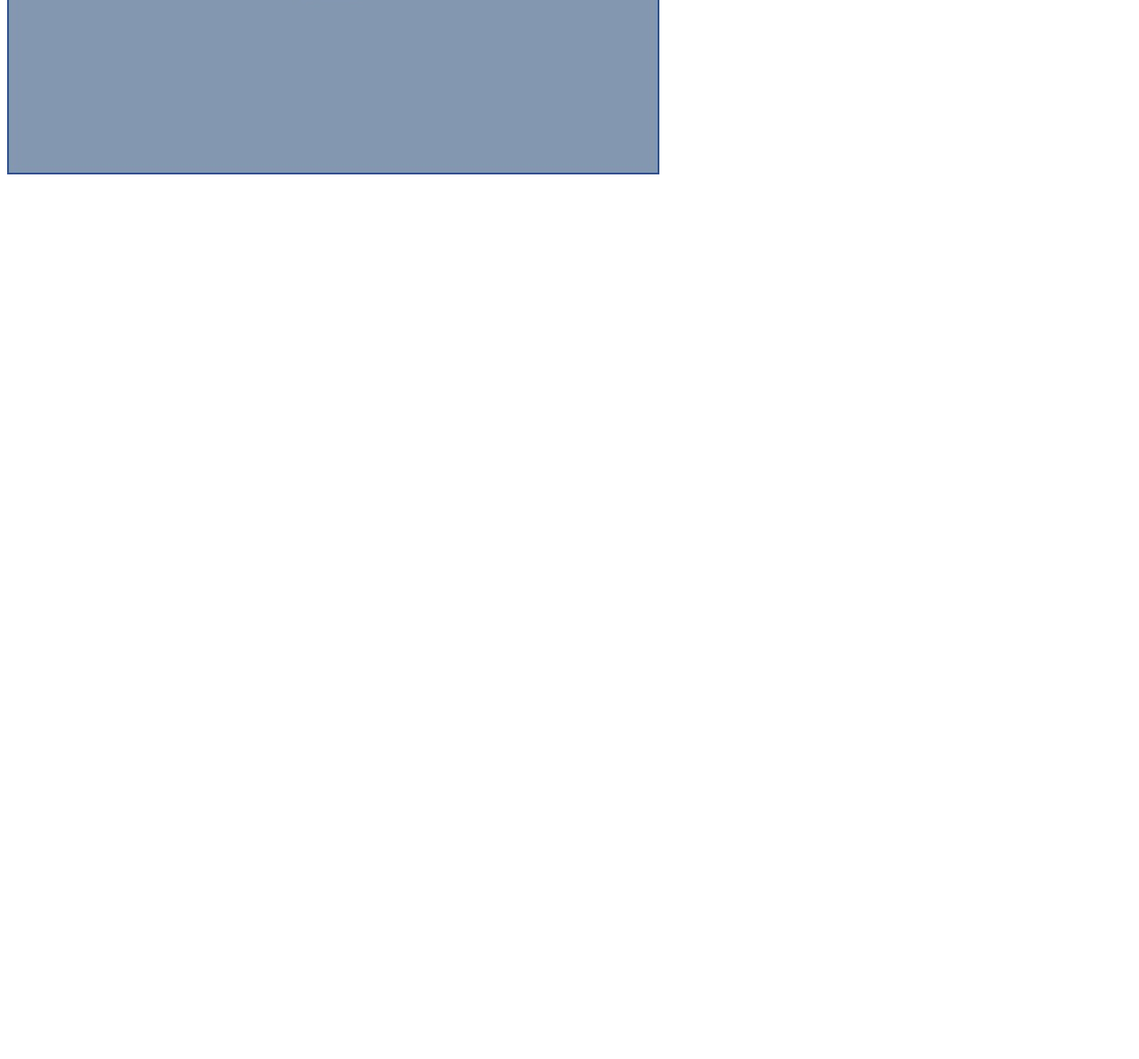
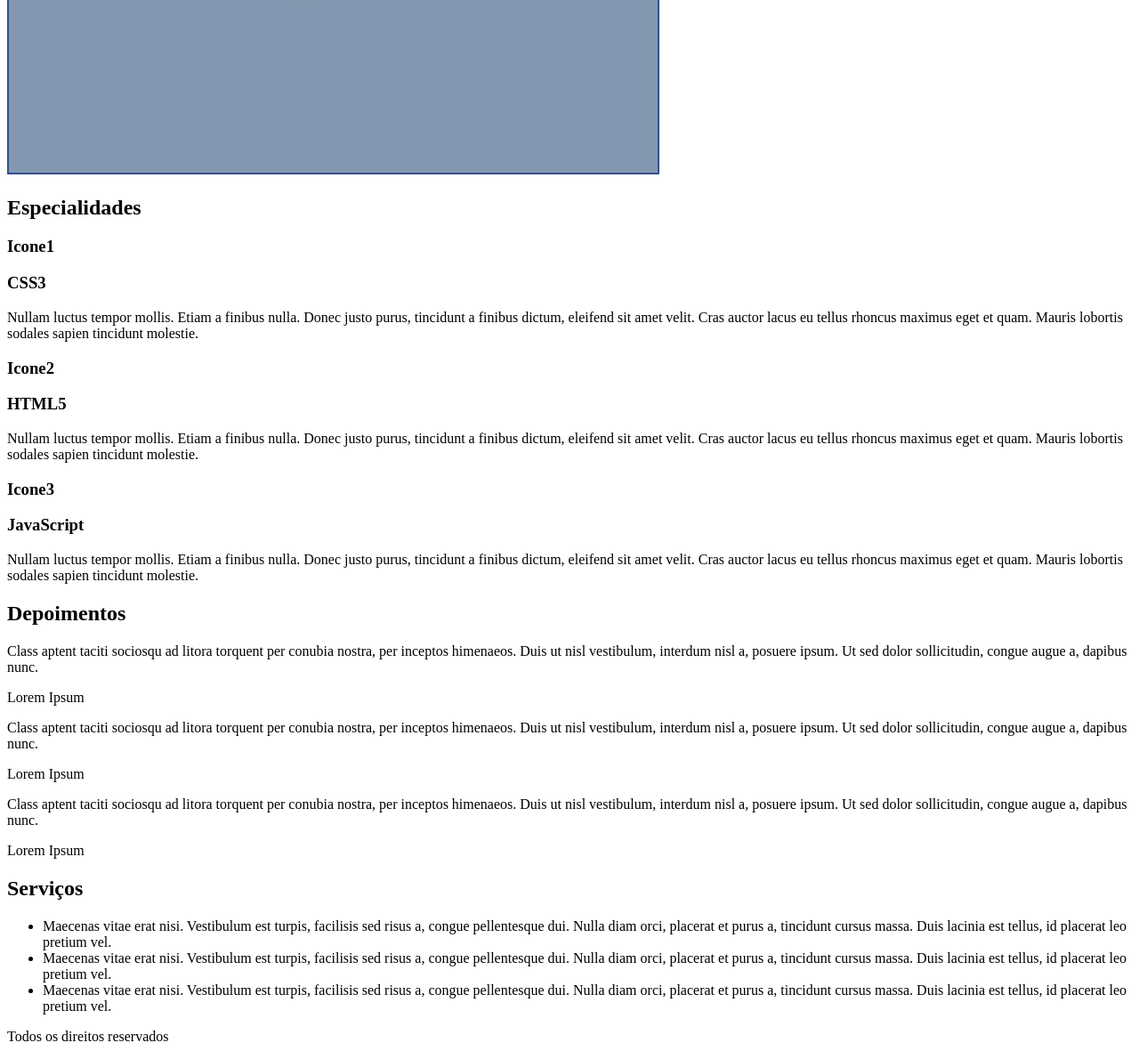
Before and after one commit to Ricky-Castro/Criando-Site-Din-mico---HTML5-e-Marca-o, a PHP site: page / in a window 1280 px wide. Shown: the part 1033-2223 px from the top of the page at 89% size. Before the commit the page ends 1229 px from the top, so only its background shows below. Run offline with PHP 8.4, Linux system fonts and the light colour scheme.

Commit message:
finalizado a estrutura em html. Pronto para estilização no css.

```diff
--- a/index.php
+++ b/index.php
@@ -10,6 +10,7 @@
 <body>
 
 <header>
+	<div class="center">
 		<div class="Logo">LogoMarca</div><!--Logo-->
 		<nav class="desktop">
 			<ul>
@@ -27,15 +28,19 @@
 				<li><a href="">Contato</a></li>
 			</ul>
 		</nav>
+	</div><!--center-->
 </header>
 	<section class="banne-principal">
+		<div class="center">
 		<form>
 			<h2>Qual o seu melhor e-mail?</h2>
 			<input type="email" name="email" required />
 			<input type="submit" name="acao" value="Cadastrar!" />
 		</form>
+		</div><!--center-->
 	</section><!--banner-principal-->
 	<section class="descricao-autor">
+		<div class="center">
 		<div class="w50">
 			<h2>Henrique de Castro</h2>
 				<p>Lorem ipsum dolor sit amet, consectetur adipiscing elit. In aliquet lorem non leo feugiat pulvinar. Nunc commodo posuere arcu, ut consequat ante viverra eu. Integer risus est, sodales sed urna et, pulvinar aliquam sem. Donec mi sem, iaculis eu augue vel, ultricies pretium quam. Ut odio ipsum, tincidunt in tortor vel, semper condimentum leo. Phasellus finibus ac mauris in imperdiet. Praesent auctor enim nec mi luctus cursus. Maecenas ut ipsum at massa elementum tempor quis et massa. Maecenas id nibh eleifend, sollicitudin nunc vel, commodo velit.</p>
@@ -44,6 +49,61 @@
 		<div class="w50">
 			<img src="imagens/foto.jpg" />
 		</div><!--w50-->
+		</div><!--center-->
 	</section><!--descricao-autor-->
+	<section class="especialidades">
+		<div class="center">
+		<h2 class="title">Especialidades</h2>
+			<div class="box-especialidade">
+				<h3>Icone1</h3>
+				<h3>CSS3</h3>
+				<p>Nullam luctus tempor mollis. Etiam a finibus nulla. Donec justo purus, tincidunt a finibus dictum, eleifend sit amet velit. Cras auctor lacus eu tellus rhoncus maximus eget et quam. Mauris lobortis sodales sapien tincidunt molestie.</p>
+			</div><!--box-especialidade-->
+			<div class="box-especialidade">
+				<h3>Icone2</h3>
+				<h3>HTML5</h3>
+				<p>Nullam luctus tempor mollis. Etiam a finibus nulla. Donec justo purus, tincidunt a finibus dictum, eleifend sit amet velit. Cras auctor lacus eu tellus rhoncus maximus eget et quam. Mauris lobortis sodales sapien tincidunt molestie.</p>
+			</div><!--box-especialidade-->
+			<div class="box-especialidade">
+				<h3>Icone3</h3>
+				<h3>JavaScript</h3>
+				<p>Nullam luctus tempor mollis. Etiam a finibus nulla. Donec justo purus, tincidunt a finibus dictum, eleifend sit amet velit. Cras auctor lacus eu tellus rhoncus maximus eget et quam. Mauris lobortis sodales sapien tincidunt molestie.</p>
+			</div><!--box-especialidade-->
+		</div><!--center-->
+	</section><!--especialidades-->
+	<section class="extras">
+		<div class="center">
+			<div class="w50">
+				<h2 class="title">Depoimentos</h2>
+				<div class="depoimento-single">
+					<p class="depoimento-descricao">Class aptent taciti sociosqu ad litora torquent per conubia nostra, per inceptos himenaeos. Duis ut nisl vestibulum, interdum nisl a, posuere ipsum. Ut sed dolor sollicitudin, congue augue a, dapibus nunc.</p>
+					<p class="nome-autor">Lorem Ipsum</p>
+				</div><!--depoimento-single-->
+				<div class="depoimento-single">
+					<p class="depoimento-descricao">Class aptent taciti sociosqu ad litora torquent per conubia nostra, per inceptos himenaeos. Duis ut nisl vestibulum, interdum nisl a, posuere ipsum. Ut sed dolor sollicitudin, congue augue a, dapibus nunc.</p>
+					<p class="nome-autor">Lorem Ipsum</p>
+				</div><!--depoimento-single-->
+				<div class="depoimento-single">
+					<p class="depoimento-descricao">Class aptent taciti sociosqu ad litora torquent per conubia nostra, per inceptos himenaeos. Duis ut nisl vestibulum, interdum nisl a, posuere ipsum. Ut sed dolor sollicitudin, congue augue a, dapibus nunc.</p>
+					<p class="nome-autor">Lorem Ipsum</p>
+				</div><!--depoimento-single-->
+			</div><!--w50-->
+			<div class="w50">
+				<h2 class="title">Serviços</h2>
+				<div class="servicos">
+					<ul>
+						<li>Maecenas vitae erat nisi. Vestibulum est turpis, facilisis sed risus a, congue pellentesque dui. Nulla diam orci, placerat et purus a, tincidunt cursus massa. Duis lacinia est tellus, id placerat leo pretium vel.</li>
+						<li>Maecenas vitae erat nisi. Vestibulum est turpis, facilisis sed risus a, congue pellentesque dui. Nulla diam orci, placerat et purus a, tincidunt cursus massa. Duis lacinia est tellus, id placerat leo pretium vel.</li>
+						<li>Maecenas vitae erat nisi. Vestibulum est turpis, facilisis sed risus a, congue pellentesque dui. Nulla diam orci, placerat et purus a, tincidunt cursus massa. Duis lacinia est tellus, id placerat leo pretium vel.</li>
+					</ul>
+				</div><!--servicos-->
+			</div><!--w50-->
+		</div><!--center-->
+	</section><!--extras-->
+	<footer>
+		<div class="center">
+			<p>Todos os direitos reservados</p>
+		</div><!--center-->
+	</footer>
 </body>
 </html>
```
Lines whose indentation alone changed are shown as unchanged.
